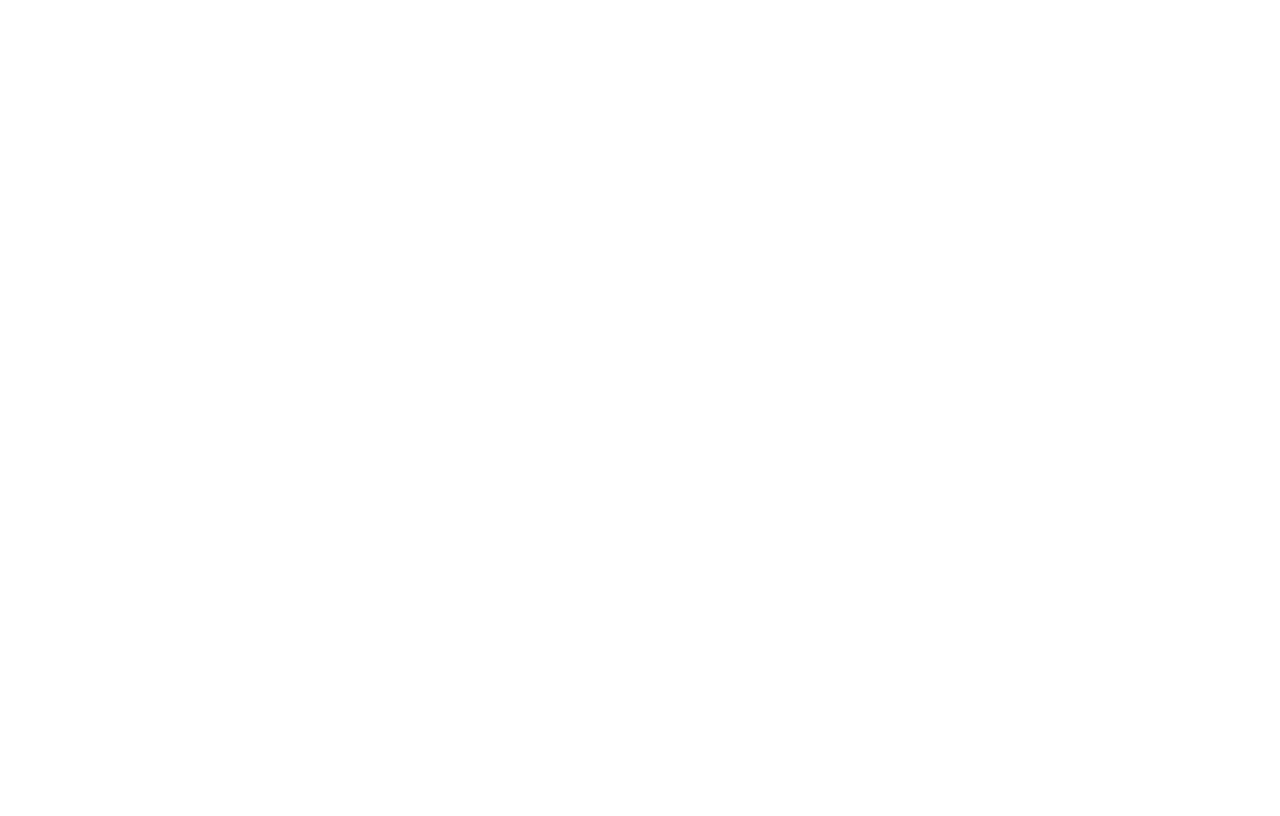
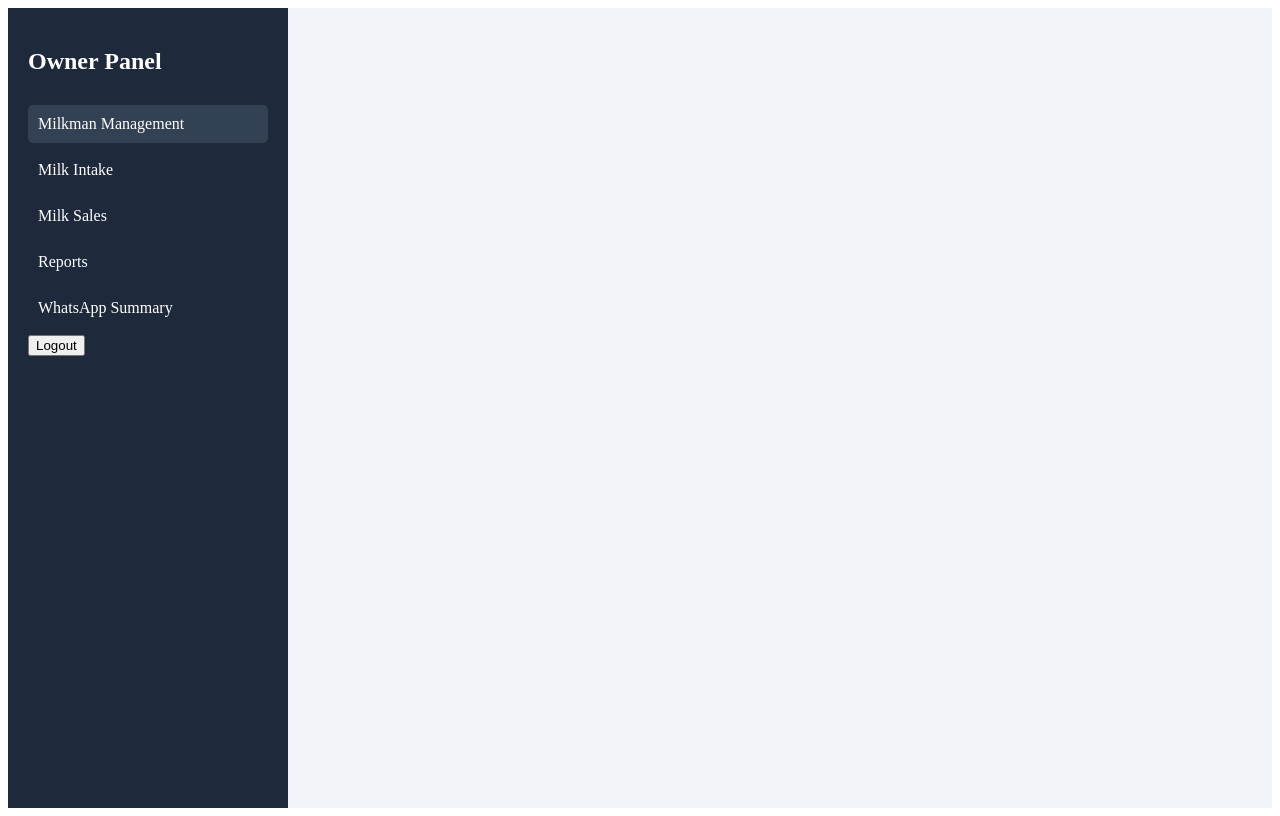
Before and after one commit to GOKULNATHKUMAR/milk_management_app, an Angular app in the folder frontend/: page /owner/milkman in a window 1280 px wide. Before the commit this address led to /. Built offline with nearby package versions, Linux system fonts and the light colour scheme.

Commit message:
milkman dashboard layout container code setup changes commit

```diff
--- a/frontend/src/app/app.routes.ts
+++ b/frontend/src/app/app.routes.ts
@@ -1,6 +1,8 @@
 import { Routes } from '@angular/router';
 import { roleGuard } from './core/role-guard';
 import { authGuard } from './core/auth-guard';
+import { OwnerDashboard } from './features/owner/owner-dashboard/owner-dashboard';
+import { MilkmanDashboard } from './features/milkman/milkman-dashboard/milkman-dashboard';
 
 export const routes: Routes = [
     {
@@ -37,4 +39,58 @@ export const routes: Routes = [
     import('./features/milkman/milkman-dashboard/milkman-dashboard')
       .then(m => m.MilkmanDashboard)
 },
+{
+  path: 'owner',
+  component: OwnerDashboard,
+  children: [
+    {
+      path: 'milkman',
+      loadComponent: () =>
+        import('./features/owner/milkman-management/milkman-management')
+          .then(m => m.MilkmanManagement)
+    },
+    {
+      path: 'intake',
+      loadChildren: () =>
+        import('./features/intake/intake-module')
+          .then(m => m.IntakeModule)
+    },
+    {
+      path: 'sales',
+      loadChildren: () =>
+        import('./features/sales/sales-module')
+          .then(m => m.SalesModule)
+    },
+    {
+      path: 'reports',
+      loadChildren: () =>
+        import('./features/reports/reports-module')
+          .then(m => m.ReportsModule)
+    },
+    {
+      path: 'whatsapp',
+      loadChildren: () =>
+        import('./features/reports/reports-module')
+          .then(m => m.ReportsModule)
+    }
+  ]
+},
+{
+  path: 'milkman',
+  component: MilkmanDashboard,
+  children: [
+    {
+      path: 'intake',
+      loadChildren: () =>
+        import('./features/intake/intake-module')
+          .then(m => m.IntakeModule)
+    },
+    {
+      path: 'sales',
+      loadChildren: () =>
+        import('./features/sales/sales-module')
+          .then(m => m.SalesModule)
+    }
+  ]
+},
 ];
--- a/frontend/src/app/features/milkman/milkman-dashboard/milkman-dashboard.css
+++ b/frontend/src/app/features/milkman/milkman-dashboard/milkman-dashboard.css
@@ -0,0 +1,35 @@
+.layout {
+  display: flex;
+  height: 100vh;
+}
+
+.sidebar {
+  width: 240px;
+  background-color: #1e293b;
+  color: white;
+  padding: 20px;
+}
+
+.logo {
+  margin-bottom: 30px;
+}
+
+.sidebar nav a {
+  display: block;
+  padding: 10px;
+  margin-bottom: 8px;
+  text-decoration: none;
+  color: white;
+  border-radius: 5px;
+}
+
+.sidebar nav a:hover,
+.sidebar nav a.active {
+  background-color: #334155;
+}
+
+.content {
+  flex: 1;
+  padding: 20px;
+  background-color: #f1f5f9;
+}
--- a/frontend/src/app/features/milkman/milkman-dashboard/milkman-dashboard.html
+++ b/frontend/src/app/features/milkman/milkman-dashboard/milkman-dashboard.html
@@ -1,7 +1,17 @@
-<div class="dashboard">
-      <h2>Milkman Dashboard 🥛</h2>
+<div class="layout">
 
-      <p>Welcome Milkman!</p>
+  <aside class="sidebar">
+    <h2 class="logo">Milkman Panel</h2>
 
-      <button (click)="logout()">Logout</button>
-    </div>
+    <nav>
+      <a routerLink="intake" routerLinkActive="active">Milk Intake</a>
+      <a routerLink="sales" routerLinkActive="active">Milk Sales</a>
+    </nav>
+    <button (click)="logout()">Logout</button>
+  </aside>
+
+  <main class="content">
+    <router-outlet></router-outlet>
+  </main>
+
+</div>
```
